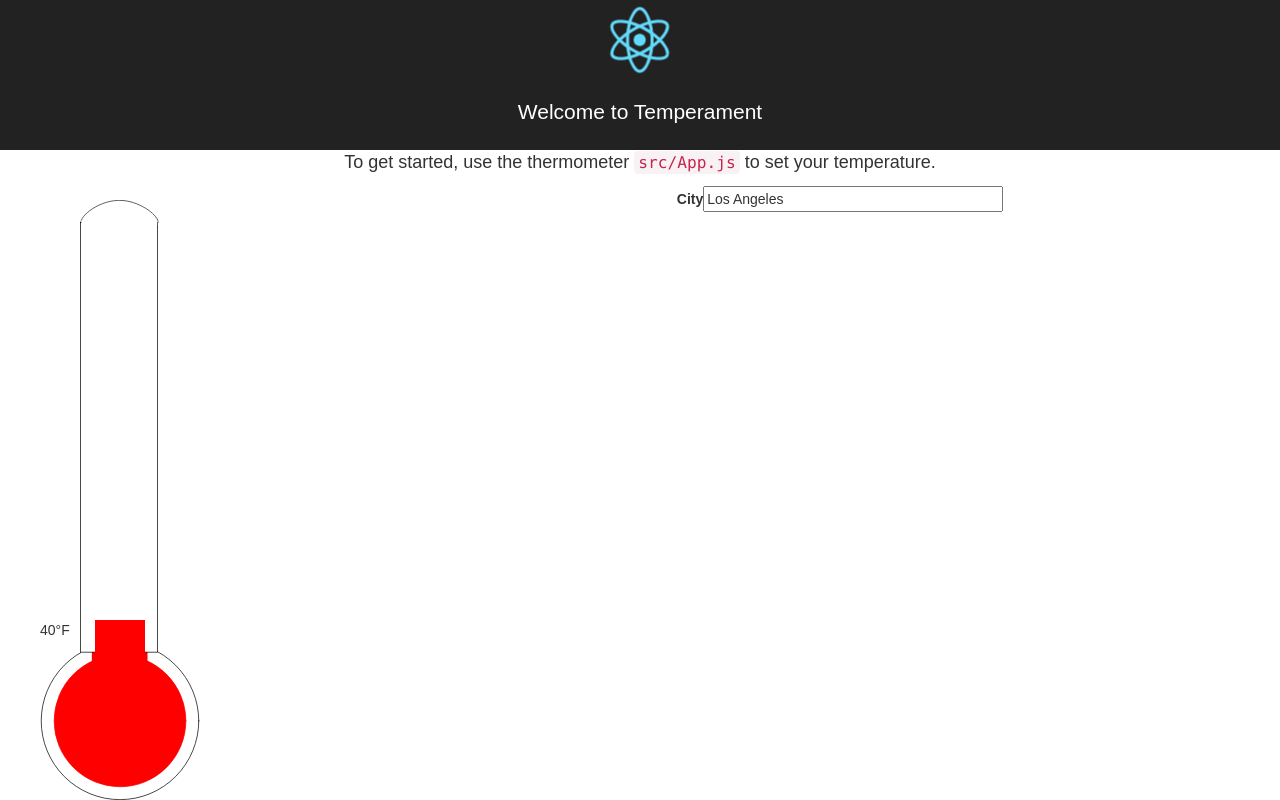
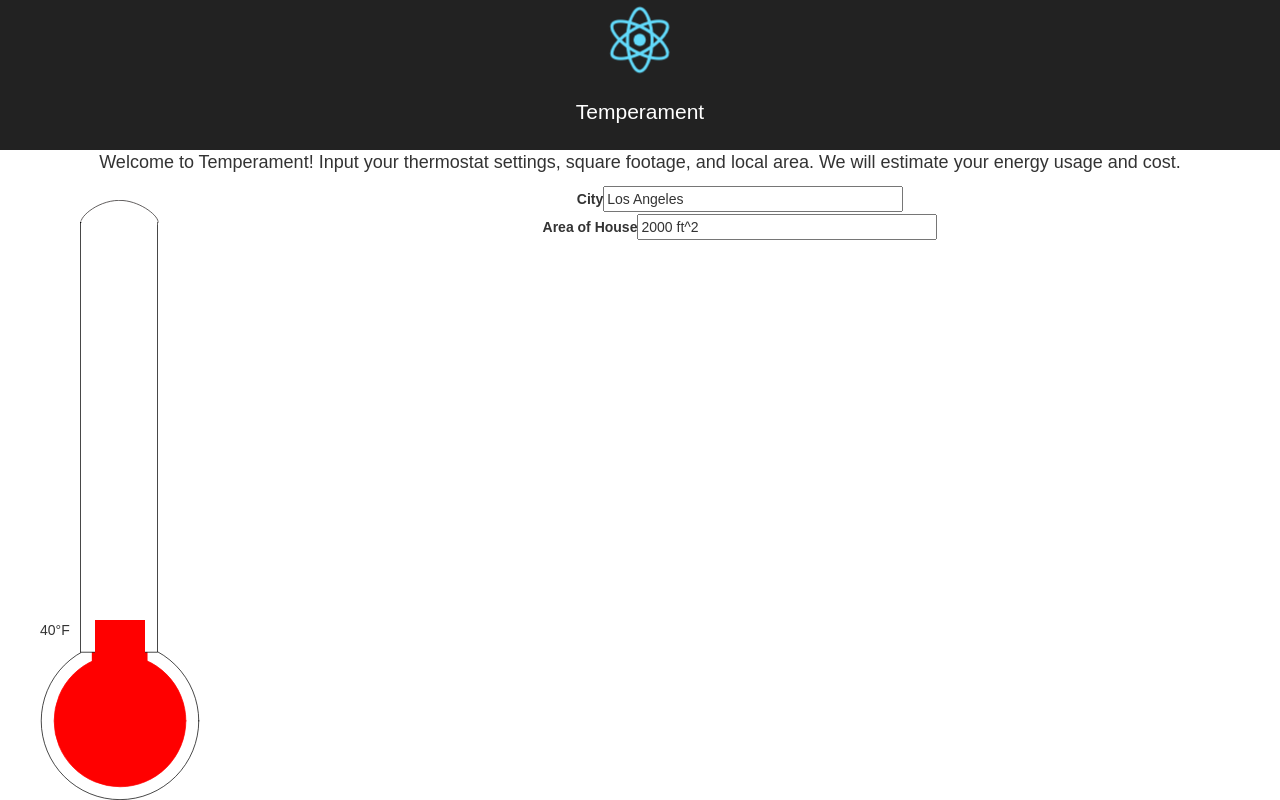
Before and after one commit to DrewGregory/TemperamentReact, a React (Create React App) app: page / in a window 1280 px wide. Built offline with nearby package versions, Linux system fonts and the light colour scheme.

Commit message:
Text fiels

```diff
--- a/src/App.css
+++ b/src/App.css
@@ -58,7 +58,7 @@
 }
 .city-text-input {
   position: relative;
-  left:200px;
+  left:100px;
 }
 #city-text-field{
   width:300px;
@@ -66,8 +66,15 @@
 
 .area-text-input {
   position: relative;
-  left:200px;
+  left:100px;
 }
 #area-text-field{
   width:300px;
 }
+.instructions{
+  position:absolute;
+  right: 50px;
+  width: 200px;
+  font-family: sans-serif;
+  font-size:10pt;
+}
--- a/src/App.js
+++ b/src/App.js
@@ -27,11 +27,11 @@ class App extends Component {
        <div className="App">
         <header className="App-header">
           <img src={logo} className="App-logo" alt="logo" />
-          <h1 className="App-title">Welcome to Temperament</h1>
+          <h1 className="App-title">Temperament</h1>
         </header>
         <p className="App-intro">
-          To get started, use the thermometer <code>src/App.js</code> to set your
-          temperature.
+        Welcome to Temperament! Input your thermostat settings, square footage, and local area. We will
+        estimate your energy usage and cost.
         </p>
         	<div>
         		<img id="thermo"  src="Thermometer.svg" alt="Thermometer" onClick={this.adjustTemperature}/>
@@ -41,10 +41,14 @@ class App extends Component {
         		<p id="temp_label" style={{top: this.state.sliderTop}}>{this.state.temperature}°F</p>
         	</div>
         		<div className="city-text">
-        				<label className="city-text-input col-form-label">City</label>
+        				<label className="city-text-input col-form-label">City </label>
         				<input type="text" value="Los Angeles" className="city-text-input" id="city-text-field" />
         		</div>
+            <label className="area-text-input col-form-label">Area of House </label>
+        	<input type="text" value="2000 ft^2" className="area-text-input" id="area-text-field" />
+
       </div>
+
     );
   }
 }
```
